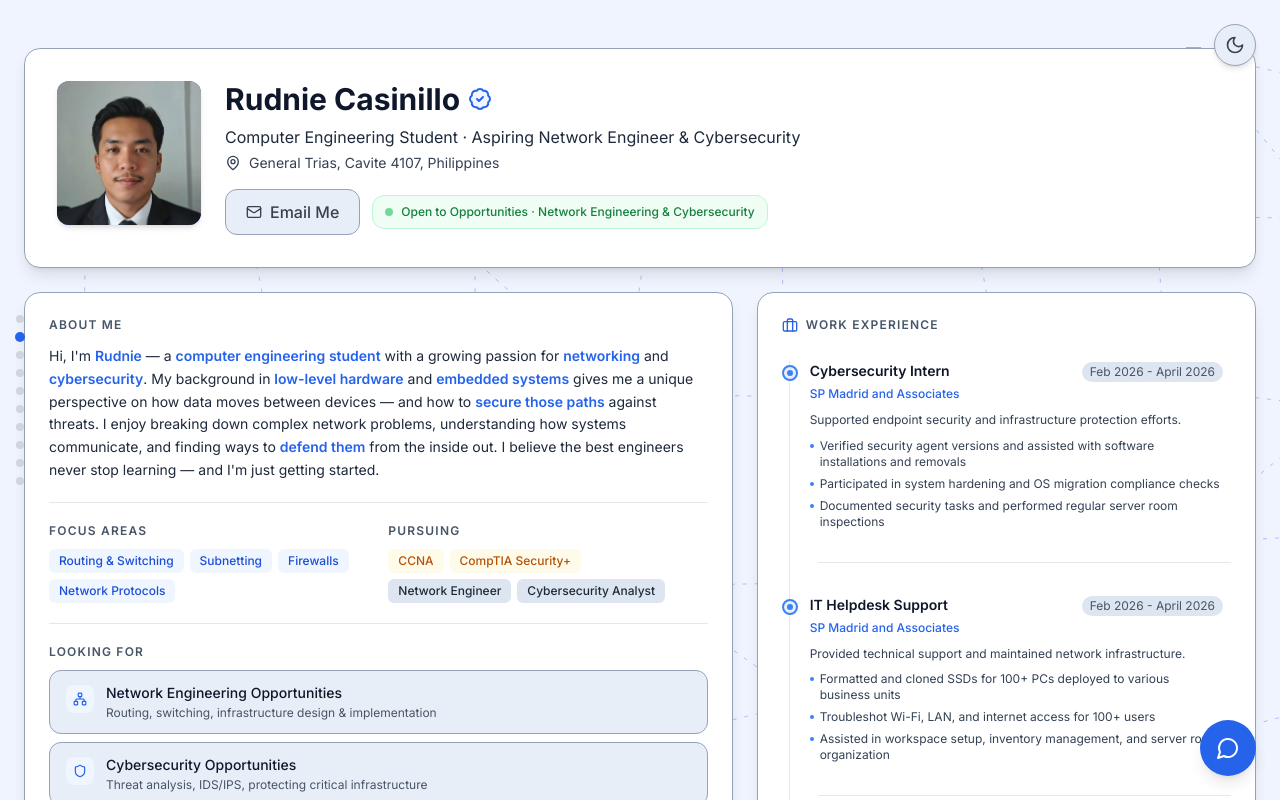
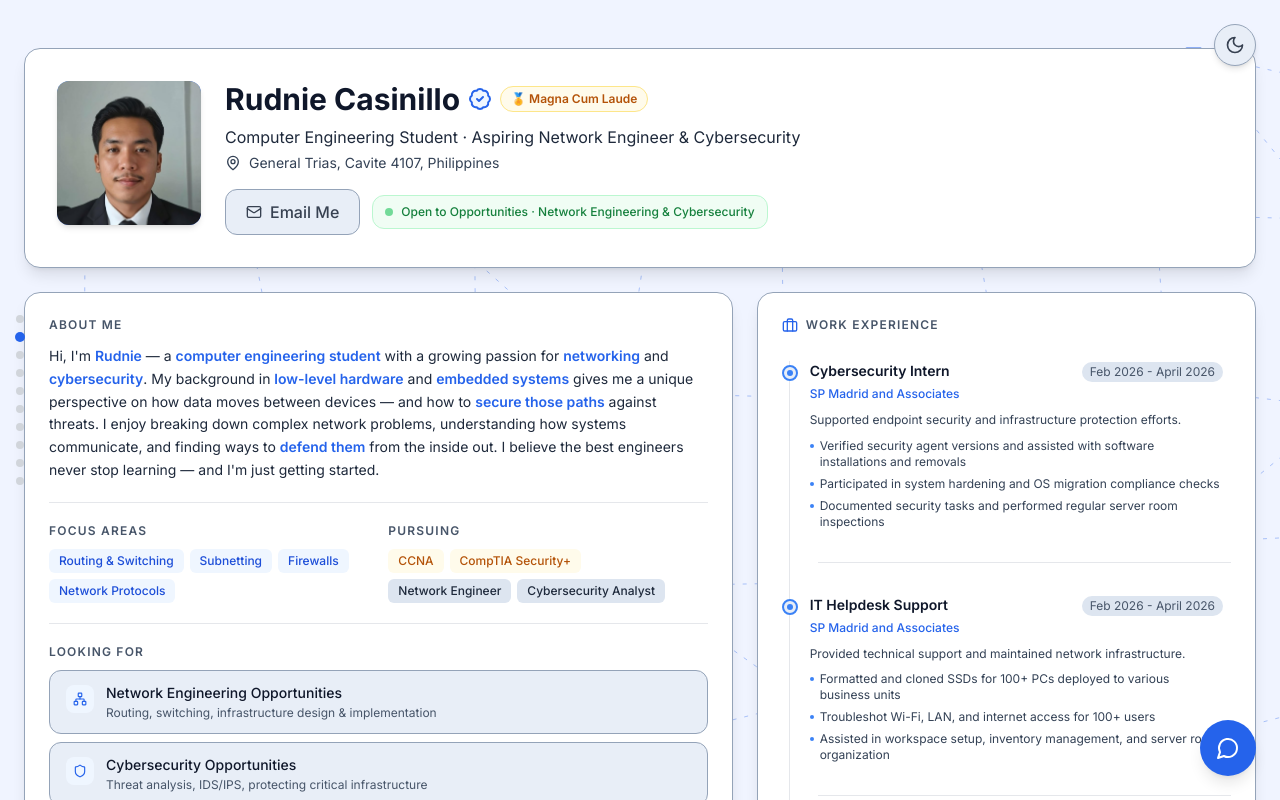
Before and after one commit to rudnie-casinillo/rudnie-portfolio, a Next.js app: page / in a window 1280 px wide. Shown: the top 800 px of the page. Built offline with nearby package versions, Linux system fonts and the light colour scheme.

Commit message:
added latin honor

```diff
--- a/components/Education.tsx
+++ b/components/Education.tsx
@@ -87,6 +87,14 @@ export function Education() {
                 </div>
               ))}
             </div>
+                        {/* Latin Honor */}
+            <div className="mt-3 flex items-center gap-2 px-3 py-2 bg-amber-50 dark:bg-amber-900/20 border border-amber-200 dark:border-amber-800 rounded-xl">
+              <span className="text-lg">🏅</span>
+              <div>
+                <p className="text-xs font-bold text-amber-700 dark:text-amber-400">Magna Cum Laude</p>
+                <p className="text-xs text-amber-600/70 dark:text-amber-500/70">Latin Honor · BS Computer Engineering</p>
+              </div>
+            </div>
           </div>
         </div>
 
--- a/components/Header.tsx
+++ b/components/Header.tsx
@@ -36,6 +36,9 @@ export function Header() {
               Rudnie Casinillo
             </h1>
             <BadgeCheck className="w-6 h-6 text-blue-600 fill-blue-50" />
+            <span className="inline-flex items-center gap-1.5 px-2.5 py-1 rounded-full text-xs font-semibold bg-amber-50 dark:bg-amber-900/20 text-amber-700 dark:text-amber-400 border border-amber-200 dark:border-amber-800">
+              🏅 Magna Cum Laude
+            </span>
           </div>
           <p className="text-gray-600 dark:text-gray-400 mb-1 text-base">
             Computer Engineering Student · Aspiring Network Engineer & Cybersecurity
```
